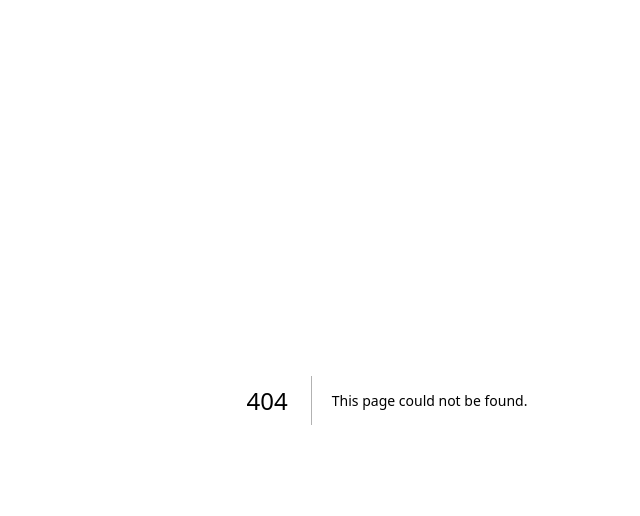
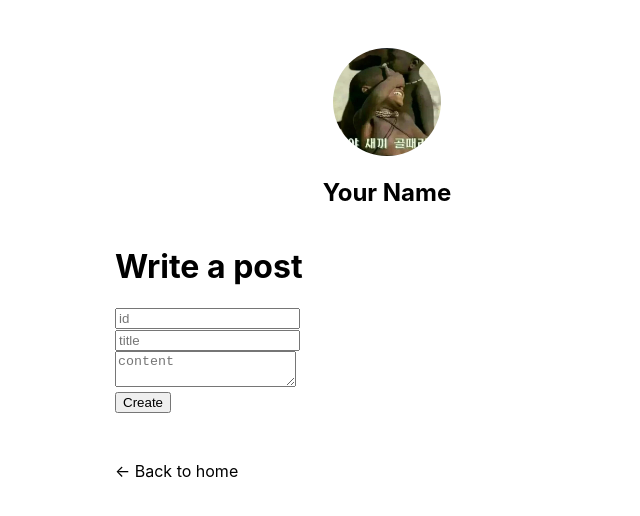
Before and after one commit to julboy2/nextjs-blog, a Next.js app: page /post/write in a window 1280 px wide. Before the commit this address had no page. Shown: the top 516 px of the page, without its empty margins (253-893 px from the left). Built offline with nearby package versions, Linux system fonts and the light colour scheme.

Commit message:
글등록

```diff
--- /dev/null
+++ b/components/Date.js
@@ -0,0 +1,6 @@
+import { parseISO, format } from "date-fns";
+
+export default function Date({ dateString }) {
+  const date = parseISO(dateString);
+  return <time dateTime={dateString}>{format(date, "LLLL d, yyyy")}</time>;
+}
--- /dev/null
+++ b/pages/post/write.js
@@ -0,0 +1,67 @@
+import Link from "next/link";
+import { useRef, useState } from "react";
+import Layout from "../../components/Layout";
+
+export default function Write() {
+  const idRef = useRef(undefined);
+  const titleRef = useRef(undefined);
+  const contentRef = useRef(undefined);
+
+  const [showLink, setShowLink] = useState(false);
+
+  const handlerSubmit = (e) => {
+    e.preventDefault();
+
+    const id = idRef.current.value;
+    const title = titleRef.current.value;
+    const content = contentRef.current.value;
+
+    if (id && title && content) {
+      fetch("/api/post/write", {
+        method: "post",
+        headers: { "Content-Type": "application/json" },
+        body: JSON.stringify({ id, title, content }),
+      })
+        .then((res) => {
+          if (res.ok) {
+            return res.json();
+          }
+          throw new Error("Fetch Error");
+        })
+        .then((data) => {
+          setShowLink(true);
+          alert(data.message);
+        })
+        .catch((error) => alert(`request error ${error}`));
+    }
+  };
+  return (
+    <Layout>
+      <h1>Write a post</h1>
+      <form onSubmit={handlerSubmit}>
+        <input type="text" name="id" placeholder="id" required ref={idRef} />
+        <br />
+        <input
+          type="text"
+          name="title"
+          placeholder="title"
+          required
+          ref={titleRef}
+        />
+        <br />
+        <textarea
+          type="text"
+          name="content"
+          placeholder="content"
+          required
+          ref={contentRef}
+        ></textarea>
+        <br />
+        <input type="submit" value="Create" />
+      </form>
+      {showLink && (
+        <Link href={`/posts/${idRef.current.value}`}>Create post</Link>
+      )}
+    </Layout>
+  );
+}
```
Also changed, not shown: pages/api/post/write.js (added, +19 -0 lines), pages/index.js (+15 -13 lines), pages/posts/[id].js (added, +36 -0 lines), posts/12121.md (added, +9 -0 lines), posts/firstId.md (added, +10 -0 lines), posts/foreId.md (added, +10 -0 lines), posts/foreId2.md (added, +10 -0 lines), posts/julboy2.md (added, +10 -0 lines), posts/second-Id.md (added, +10 -0 lines), posts/ssg-ssr.md (deleted, +0 -19 lines).
